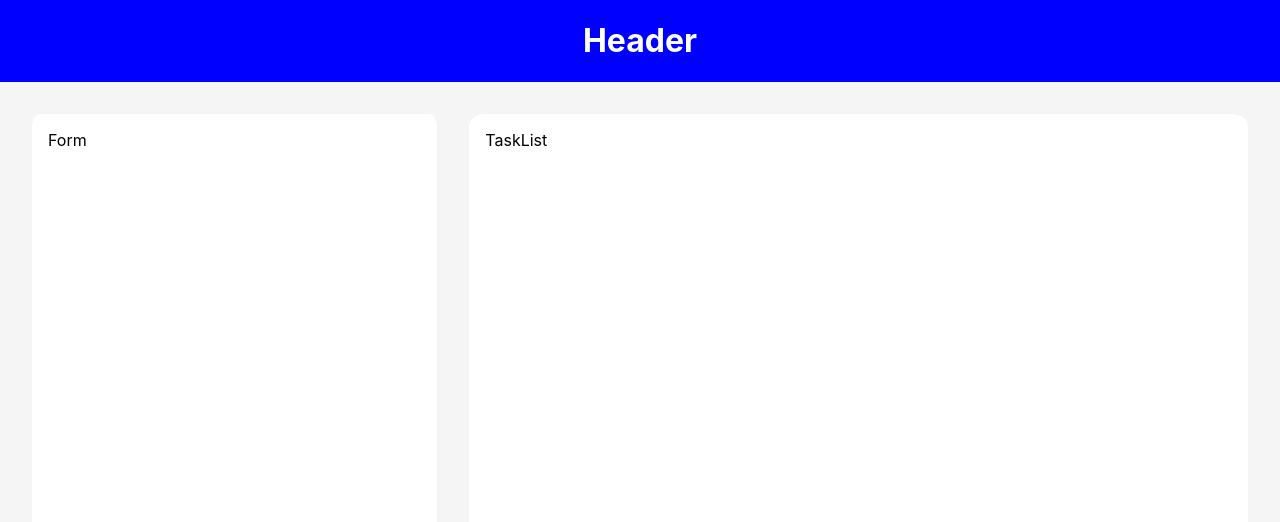
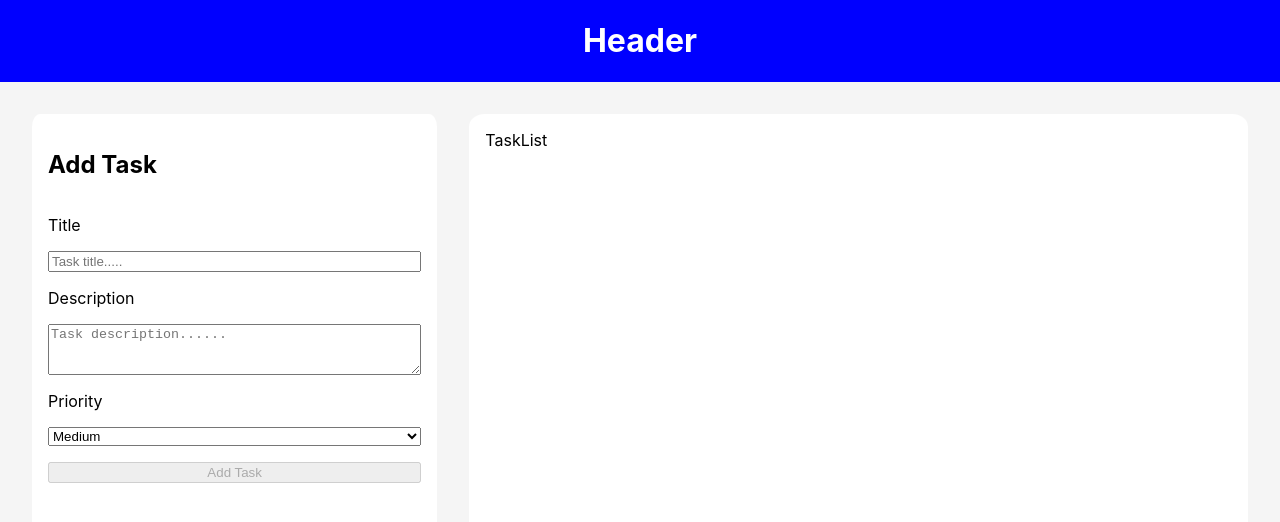
Before and after one commit to singhpreet86/react-essentials-assignment, a React (Create React App) app: page / in a window 1280 px wide. Shown: the top 522 px of the page. Built offline with nearby package versions, Linux system fonts and the light colour scheme.

Commit message:
Added form

```diff
--- a/src/App.css
+++ b/src/App.css
@@ -34,3 +34,9 @@
   border-radius: 2%;
   padding: 1rem;
 }
+
+form {
+  display: flex;
+  flex-direction: column;
+  gap: 1rem;
+}
--- a/src/components/TaskForm.js
+++ b/src/components/TaskForm.js
@@ -1,8 +1,61 @@
+import { useState } from "react"
+
 const TaskForm = () => {
+
+    const [FormData, SetFormData] = useState({
+        title: "",
+        description: "",
+        priority: "medium",
+        completed: false
+    })
+
+    const handleSubmit = (e) => {
+        alert("form submit");
+    }
+
+    const handleChange = (e) => {
+        alert("item changed");
+    }
 
     return (
         <div>
-            Form
+            <form onClick={handleSubmit}>
+                <h2> Add Task </h2>
+                <label>Title</label>
+                <input
+                    type="text"
+                    name="title"
+                    value={FormData.title}
+                    onChange={handleChange}
+                    placeholder="Task title....."
+                    required
+                />
+
+                <label>Description</label>
+                <textarea
+                    name="description"
+                    value={FormData.description}
+                    onChange={handleChange}
+                    placeholder="Task description......"
+                    rows="3"
+                />
+
+                <label>Priority</label>
+                <select
+                    name="priority"
+                    value={FormData.priority}
+                    onChange={handleChange}
+                >
+                    <option value="low">Low</option>
+                    <option value="medium">Medium</option>
+                    <option value="high">High</option>
+                </select>
+
+                <button type="submit" disabled={!FormData.title.trim()}>
+                    Add Task
+                </button>
+
+            </form>
         </div>
     )
 
```
